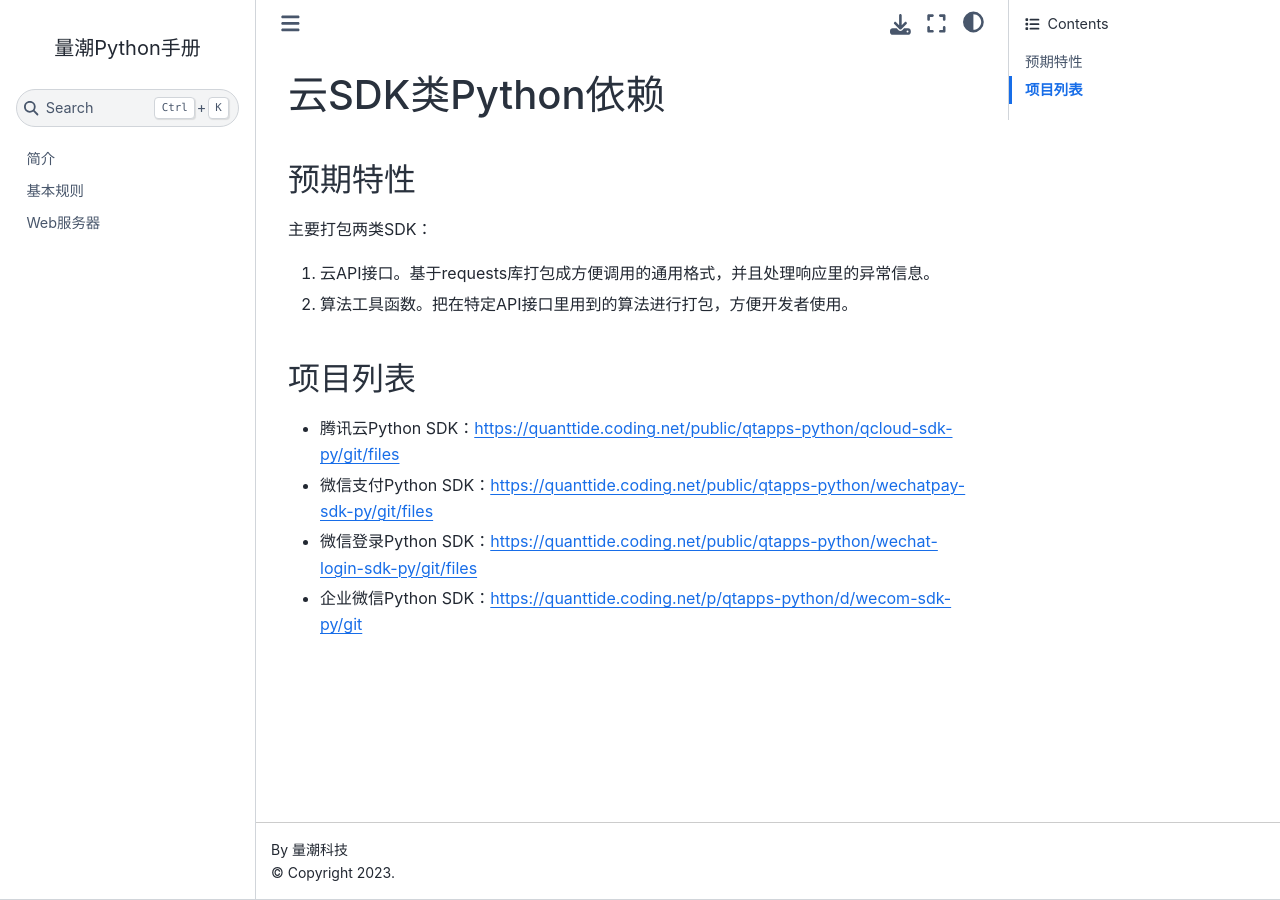
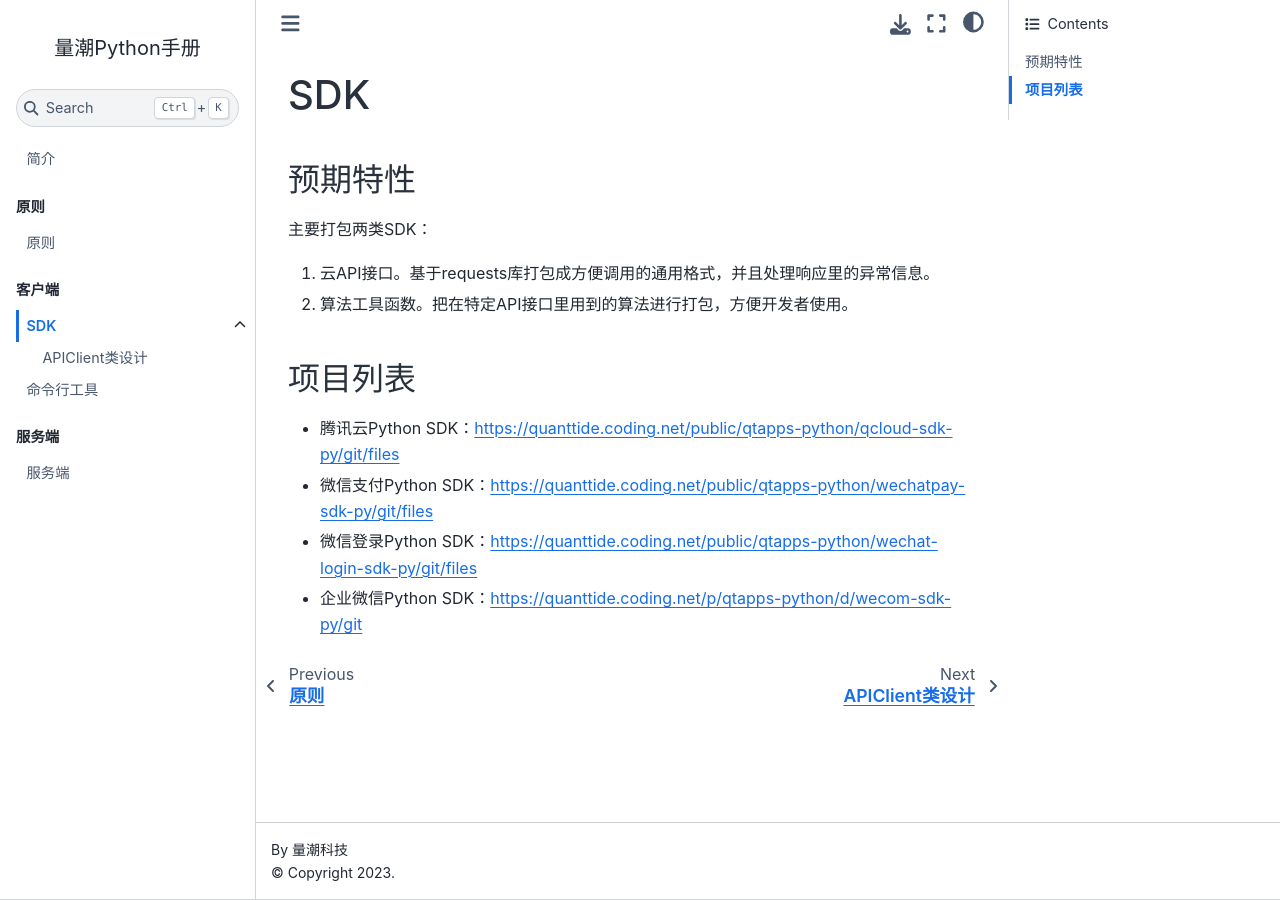
Before and after one commit to quanttide/quanttide-handbook-of-python, a Jupyter Book: the page built from sdk/README.md, in a window 1280 px wide. Built offline with Jupyter Book 1.0.4 settings and Sphinx 7.4.7 and the Sphinx Book theme 1.1.4, drawn with Linux system fonts in a browser that asks for light colours.

Commit message:
feat: update clients and servers

```diff
--- a/_toc.yml
+++ b/_toc.yml
@@ -1,5 +1,15 @@
 format: jb-book
 root: index.md
-chapters:
-  - file: general.md
-  - file: web_server/README.md
+parts:
+  - caption: 原则
+    chapters:
+      - file: principles/README.md
+  - caption: 客户端
+    chapters:
+      - file: sdk/README.md
+        sections:
+          - file: sdk/api_client.md
+      - file: cli/README.md
+  - caption: 服务端
+    chapters:
+      - file: server/README.md
--- a/general.md
+++ b/principles/README.md
@@ -1,4 +1,4 @@
-# 基本规则
+# 原则
 
 ## 项目结构
 
--- a/sdk/README.md
+++ b/sdk/README.md
@@ -1,4 +1,4 @@
-# 云SDK类Python依赖
+# SDK
 
 ## 预期特性
 
```
Also changed, not shown: cli/README.md (added, +4 -0 lines), server/README.md (added, +3 -0 lines), web_server/README.md (deleted, +0 -3 lines).
